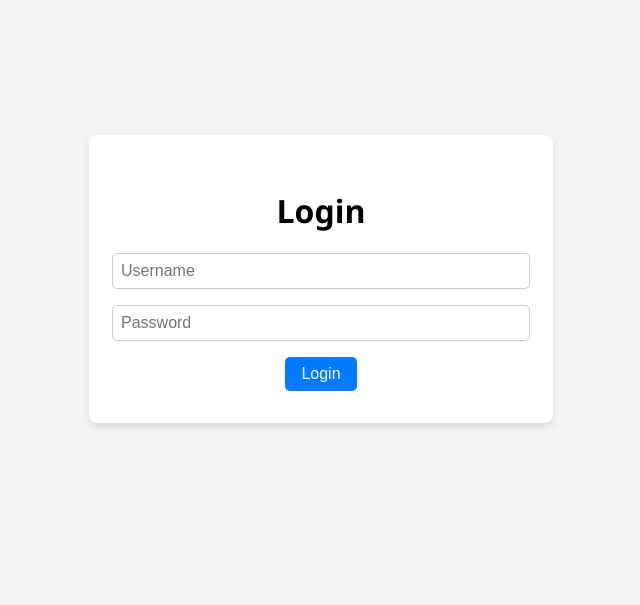
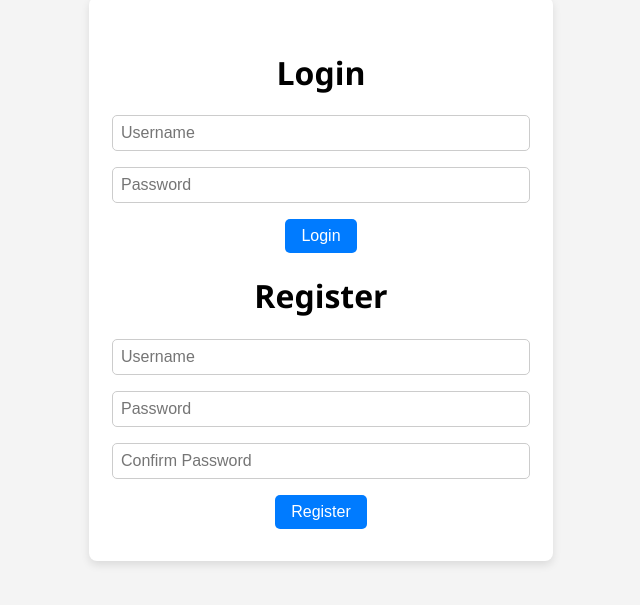
Before and after one commit to KiwiChen2022/campusLifeFrontend, a React (Create React App) app: page / in a window 1280 px wide. Shown: the part 141-746 px from the top of the page, without its empty margins (319-959 px from the left). Built offline with nearby package versions, Linux system fonts and the light colour scheme.

Commit message:
add register

```diff
--- a/src/api/login/index.js
+++ b/src/api/login/index.js
@@ -7,3 +7,11 @@ export function login(data) {
     data: data,
   });
 }
+
+export function register(data) {
+  return request({
+    url: "/register",
+    method: "post",
+    data: data,
+  });
+}
--- /dev/null
+++ b/src/components/SuccessMessage/SuccessMessage.jsx
@@ -0,0 +1,16 @@
+import React from 'react';
+import styles from './SuccessMessage.module.css';
+import { FaTimes } from 'react-icons/fa';
+
+const SuccessMessage = ({ message, onClose }) => {
+  return (
+    <div className={styles.successMessage}>
+      <p>{message}</p>
+      <button className={styles.closeButton} onClick={onClose}>
+        <FaTimes />
+      </button>
+    </div>
+  );
+};
+
+export default SuccessMessage;
--- /dev/null
+++ b/src/components/SuccessMessage/SuccessMessage.module.css
@@ -0,0 +1,21 @@
+.successMessage {
+    background-color: #d4edda;
+    border-color: #c3e6cb;
+    color: #155724;
+    padding: 1rem;
+    margin-bottom: 1rem;
+    border-radius: 5px;
+    font-size: 1rem;
+    position: relative;
+  }
+
+  .closeButton {
+    position: absolute;
+    top: 8px;
+    right: 8px;
+    background: none;
+    border: none;
+    cursor: pointer;
+    font-size: 1.2rem;
+    color: #155724;
+  }
--- /dev/null
+++ b/src/components/SuccessMessage/index.js
@@ -0,0 +1,3 @@
+import SuccessMessage from "./SuccessMessage";
+
+export { SuccessMessage };
--- a/src/components/index.js
+++ b/src/components/index.js
@@ -3,5 +3,13 @@ import { Header } from "./Header";
 import { ErrorMessage } from "./ErrorMessage";
 import { PrivateRoute } from "./PrivateRoute";
 import { NotFound } from "./NotFound";
+import { SuccessMessage } from "./SuccessMessage";
 
-export { Navigation, Header, ErrorMessage, PrivateRoute, NotFound };
+export {
+  Navigation,
+  Header,
+  ErrorMessage,
+  PrivateRoute,
+  NotFound,
+  SuccessMessage,
+};
--- a/src/pages/LandingPage/LandingPage.jsx
+++ b/src/pages/LandingPage/LandingPage.jsx
@@ -1,11 +1,16 @@
 import React, { useState } from "react";
 import { useNavigate } from "react-router-dom";
-import { login } from "../../api/login";
+import { login, register } from "../../api/login";
 import styles from "./LandingPage.module.css";
+import { SuccessMessage } from "../../components";
 
 function LandingPage() {
   const [username, setUsername] = useState("");
   const [password, setPassword] = useState("");
+  const [registerUsername, setRegisterUsername] = useState("");
+  const [registerPassword, setRegisterPassword] = useState("");
+  const [registerConfirmPassword, setRegisterConfirmPassword] = useState("");
+  const [successMessage, setSuccessMessage] = useState(null);
 
   const navigate = useNavigate();
 
@@ -21,8 +26,35 @@ function LandingPage() {
     });
   };
 
+  const handleRegister = async () => {
+    if (registerPassword !== registerConfirmPassword) {
+      alert("Passwords do not match");
+      return;
+    }
+
+    const user = {
+      username: registerUsername,
+      password: registerPassword,
+    };
+
+    try {
+      await register(user);
+      setSuccessMessage("Registration successful! Please log in."); // Set the success message
+    } catch (error) {
+      // the error will be handled on App.js
+    }
+  };
+
   return (
     <div className={styles.landingPage}>
+      {successMessage && (
+        <SuccessMessage
+          message={successMessage}
+          onClose={() => {
+            setSuccessMessage(null);
+          }}
+        />
+      )}
       <div className={styles.card}>
         <h1>Login</h1>
         <input
@@ -38,6 +70,28 @@ function LandingPage() {
           onChange={(e) => setPassword(e.target.value)}
         />
         <button onClick={handleLogin} className={styles.button}>Login</button>
+        <h1>Register</h1>
+        <input
+          type="text"
+          placeholder="Username"
+          value={registerUsername}
+          onChange={(e) => setRegisterUsername(e.target.value)}
+        />
+        <input
+          type="password"
+          placeholder="Password"
+          value={registerPassword}
+          onChange={(e) => setRegisterPassword(e.target.value)}
+        />
+        <input
+          type="password"
+          placeholder="Confirm Password"
+          value={registerConfirmPassword}
+          onChange={(e) => setRegisterConfirmPassword(e.target.value)}
+        />
+        <button onClick={handleRegister} className={styles.button}>
+          Register
+        </button>
       </div>
     </div>
   );
```
Lines whose indentation alone changed are shown as unchanged.
